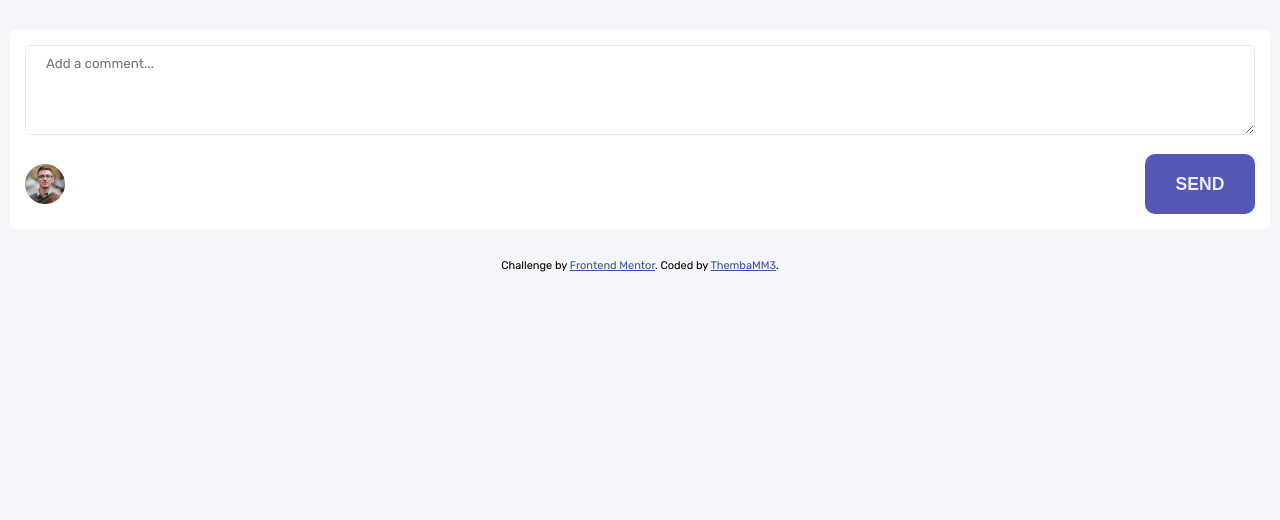
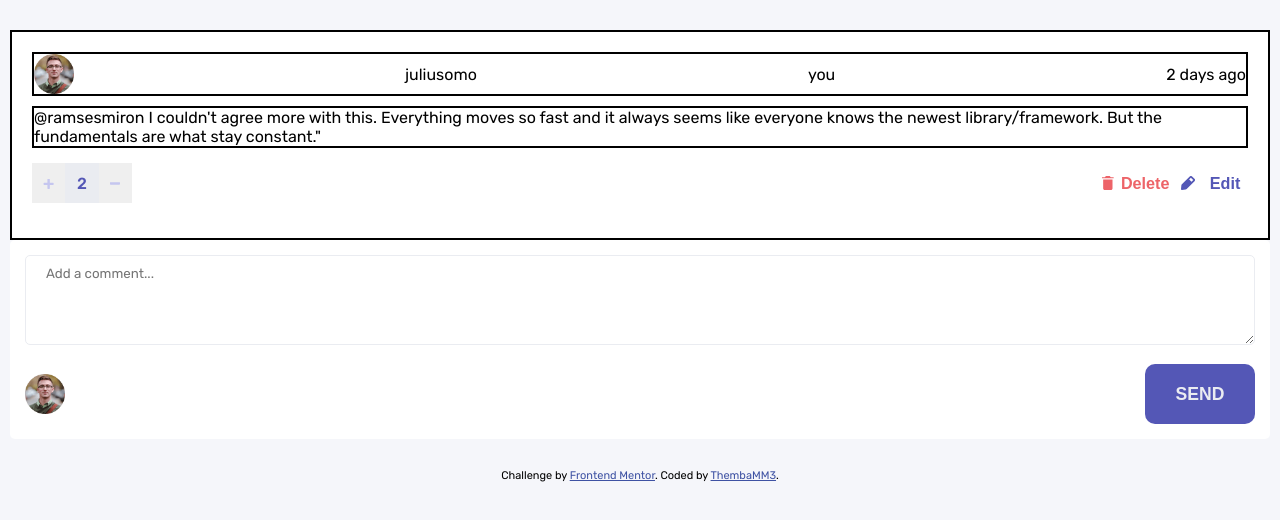
Before and after one commit to ThembaMtshelwane/interactive-comments-section-main, a plain HTML site: page index.html in a window 1280 px wide. Drawn offline with Linux system fonts and the light colour scheme.

Commit message:
comment section ui - mock

```diff
--- a/index.html
+++ b/index.html
@@ -10,7 +10,10 @@
       sizes="32x32"
       href="./images/favicon-32x32.png"
     />
-        <link href="https://fonts.googleapis.com/css2?family=Rubik:wght@400;500;700&display=swap" rel="stylesheet">
+    <link
+      href="https://fonts.googleapis.com/css2?family=Rubik:wght@400;500;700&display=swap"
+      rel="stylesheet"
+    />
     <link rel="stylesheet" href="styles.css" />
     <script src="index.js" defer></script>
 
@@ -18,11 +21,78 @@
   </head>
   <body>
     <main>
-      <section class="allCommentsSection"></section>
+      <section class="allCommentsSection">
+        <section id="desktop-UserComment">
+          <section class="userComment">
+            <section class="desktop-topSection">
+              <section class="topSection">
+                <img
+                  class="profile"
+                  src="./images/avatars/image-juliusomo.png"
+                  alt="juliusomo"
+                />
+                <p class="username">juliusomo</p>
+                <p class="currentUser">you</p>
+                <p class="date">2 days ago</p>
+              </section>
+            </section>
+
+            <section class="middleSection">
+              <p class="comment">
+                <span class="replyTo">@ramsesmiron</span>
+                I couldn't agree more with this. Everything moves so fast and it
+                always seems like everyone knows the newest library/framework.
+                But the fundamentals are what stay constant."
+              </p>
+            </section>
+            <section class="bottomSection">
+              <section class="scoreContainer">
+                <button class="plusButton">
+                  <img
+                    src="./images/icon-plus.svg"
+                    alt="plus"
+                    class="plusIcon"
+                  />
+                </button>
+                <section class="score">2</section>
+                <button class="minusButton">
+                  <img
+                    src="./images/icon-minus.svg"
+                    alt="minus"
+                    class="minusIcon"
+                  />
+                </button>
+              </section>
+              <section class="actionContainer">
+                <button class="delete actionButton">
+                  <img src="./images/icon-delete.svg" alt="delete" />
+                  <p>Delete</p>
+                </button>
+                <button class="edit actionButton">
+                  <img src="./images/icon-edit.svg" alt="edit" />
+                  <p>Edit</p>
+                </button>
+                <!-- <button class="reply actionButton">
+                  <img src="./images/icon-reply.svg" alt="reply" />
+                <p>Reply</p>
+                </button> -->
+              </section>
+            </section>
+          </section>
+        </section>
+      </section>
       <form class="addCommentSection">
-        <textarea name="addedComment" id="addedComment" placeholder="Add a comment..."></textarea>
+        <textarea
+          name="addedComment"
+          id="addedComment"
+          placeholder="Add a comment..."
+        ></textarea>
         <section class="profile-button">
-          <img class="profile" src="./images/avatars/image-juliusomo.png" alt="juliusomo" />
+          <img
+            class="profile"
+            src="./images/avatars/image-juliusomo.png"
+            alt="juliusomo"
+          />
           <button class="submit-button" type="submit">SEND</button>
         </section>
       </form>
--- a/index.js
+++ b/index.js
@@ -0,0 +1,8 @@
+document.addEventListener('DOMContentLoaded', () => {
+  fetch('./data.json')
+    .then((response) => response.json())
+    .then((data) => {
+      console.log(data)
+    })
+    .catch((error) => console.error('Error loading JSON:', error))
+})
--- a/styles.css
+++ b/styles.css
@@ -26,6 +26,7 @@ body {
   background-color: var(--VeryLightGray);
   font-family: 'Rubik', sans-serif;
   font-weight: 400;
+  font-size: 16px;
 }
 
 main {
@@ -70,6 +71,87 @@ textarea {
   color: var(--LightGray);
 }
 
+.userComment {
+  border: 2px solid;
+  background-color: var(--White);
+  padding: 20px;
+}
+
+.topSection,
+.middleSection,
+.bottomSection {
+  margin-bottom: 10px;
+}
+
+.topSection {
+  border: 2px solid;
+  display: flex;
+  align-items: center;
+  justify-content: space-between;
+}
+
+.middleSection {
+  border: 2px solid;
+}
+
+.bottomSection {
+  display: flex;
+  justify-content: space-between;
+  align-items: center;
+  height: 50px;
+}
+
+.scoreContainer {
+  border-radius: 5px;
+  background-color: var(--LightGray);
+  display: flex;
+  width: 100px;
+  height: 80%;
+}
+
+.plusButton,
+.score,
+.minusButton {
+  width: 100%;
+  display: flex;
+  align-items: center;
+  justify-content: center;
+  border: none;
+}
+
+.score,
+.minusButton {
+  color: var(--ModerateBlue);
+  font-weight: 500;
+}
+
+.actionContainer {
+  height: 100%;
+  display: flex;
+  flex-direction: row;
+}
+.actionButton {
+  width: 75px;
+  height: 100%;
+  background-color: var(--White);
+  display: flex;
+  flex-direction: row;
+  align-items: center;
+  justify-content: space-around;
+  border: none;
+}
+
+.delete,
+.edit {
+  color: var(--SoftRed);
+  font-weight: 700;
+  font-size: 1.01rem;
+}
+
+.edit {
+  color: var(--ModerateBlue);
+}
+
 .attribution {
   font-size: 11px;
   text-align: center;
```
